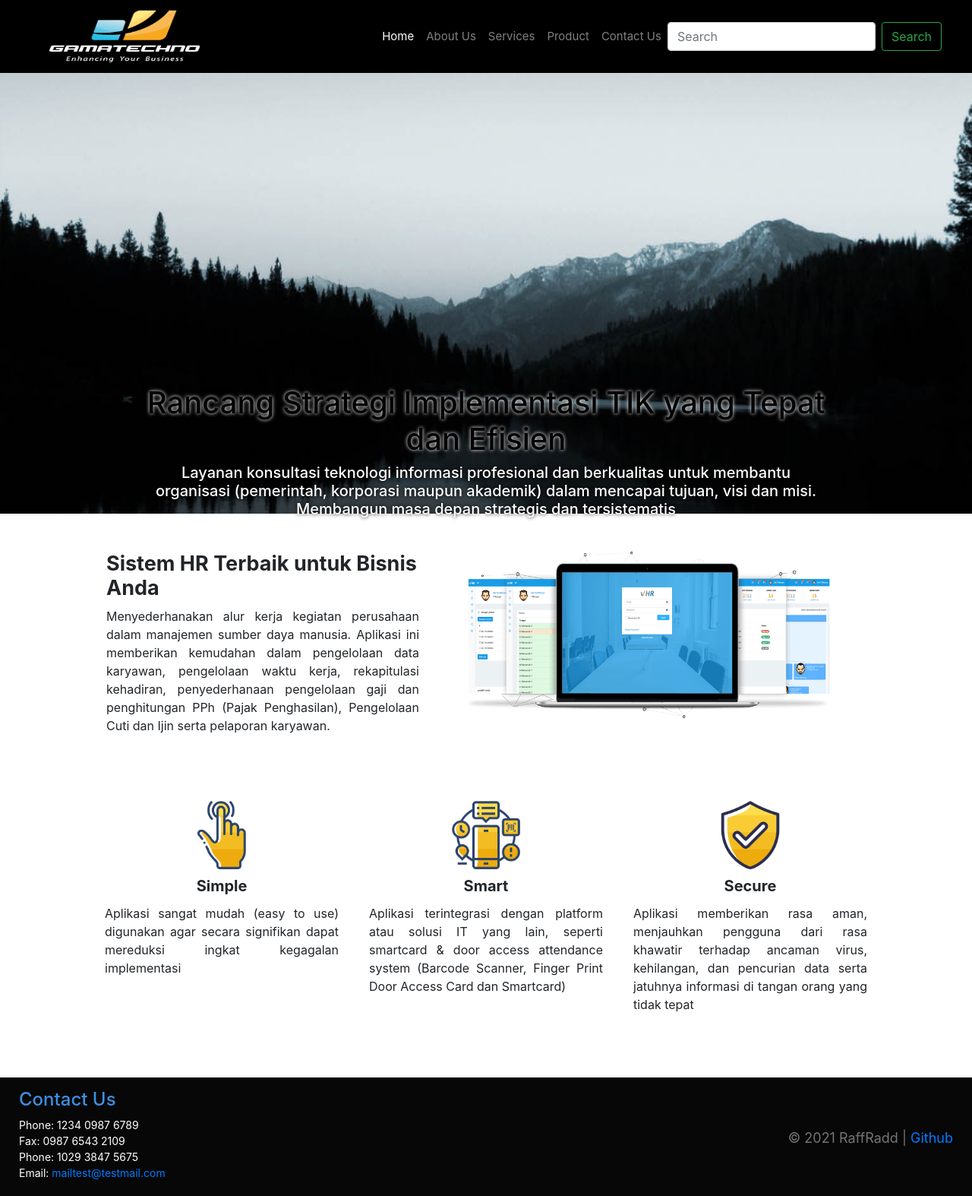
After one commit to RaffRadd/Tubes-Webpro, a CodeIgniter app: page /TUBES/Product in a window 1280 px wide. The commit adds this page. Shown: the whole page at 76% size. Run offline with CodeIgniter, Linux system fonts and the light colour scheme.

```diff
--- /dev/null
+++ b/application/controllers/Product.php
@@ -0,0 +1,16 @@
+<?php
+defined('BASEPATH') OR exit('No direct script access allowed');
+
+class Product extends CI_Controller {
+	public function __construct(){
+		parent::__construct();
+	}
+
+	public function index()
+	{
+		$this->load->helper('url');
+		$this->load->view('header');
+		$this->load->view('Product');
+		$this->load->view('footer');
+	}
+}
--- /dev/null
+++ b/application/views/Product.php
@@ -0,0 +1,100 @@
+<?php defined('BASEPATH') OR exit('No direct script access allowed');?>
+<!doctype html>
+
+<html lang="en">
+<head>
+
+	<meta charset="utf-8">
+	<link href="https://cdn.jsdelivr.net/npm/bootstrap@4.5.3/dist/css/bootstrap.min.css" rel="stylesheet">
+
+	<style>
+	.center {
+  display: block;
+  margin-left: auto;
+  margin-right: auto;
+}
+
+	</style>
+
+	<title>GamaTechno - About Us</title>
+</head>
+
+<body>
+
+    <div>
+		<img src="./images/banner-bg.jpg" class="d-block w-100" alt="..." style="height:580px;">
+		<div class="carousel-caption" style="margin-bottom:70px;">
+
+            <h1 style="color:black; text-shadow: 0px 0px 5px #FFF">Rancang Strategi Implementasi TIK yang Tepat dan Efisien</h1>
+
+            <h5 style="text-shadow: 0px 0px 5px #000">Layanan konsultasi teknologi informasi profesional dan berkualitas untuk membantu organisasi (pemerintah, korporasi maupun akademik) dalam mencapai tujuan, visi dan misi. Membangun masa depan strategis dan tersistematis</h5>
+
+        </div>
+	</div>
+
+
+	<div style="width: 100%; overflow: hidden; margin-top:10px;">
+
+		<div style="width: 600px; float: right; margin-right: 10%">
+			<img class="center" alt="..." src="./images/EOVIZ-Cloud-Business-System.png" height="300" width="500">
+		</div>
+
+		<div style="margin-right: 50%;">
+			<div style="margin:40px 0px 0px 120px;">
+				<h2 style="font-size:27px; font-weight:bold; margin-left:20px;">Sistem HR Terbaik untuk Bisnis Anda</h2>
+				<p style="text-align: justify; margin:0px 20px 0px 20px">
+				Menyederhanakan alur kerja kegiatan perusahaan dalam manajemen sumber daya manusia. Aplikasi ini memberikan kemudahan dalam pengelolaan data karyawan, pengelolaan waktu kerja, rekapitulasi kehadiran, penyederhanaan pengelolaan gaji dan penghitungan PPh (Pajak Penghasilan), Pengelolaan Cuti dan Ijin serta pelaporan karyawan.
+				</p>
+			</div>
+		</div>
+
+	</div>
+
+
+
+
+
+		<div class="list-service d-flex flex-row justify-content-between m-5" style="padding:0px 70px 0px 70px; text-align:justify;">
+
+			<div class="card" style="width: 400px; border:none;">
+				<div class="card-body d-flex flex-column">
+					<img class="center" alt="..." src="./images/icon-simple.png" style="padding-bottom:10px"; width="90px" height="100px">
+					<center>
+						<h5 class="card-title" style="font-size:20px;font-weight: bold;">Simple</h5>
+					</center>
+					<p>Aplikasi sangat mudah (easy to use) digunakan agar secara signifikan dapat mereduksi ingkat kegagalan implementasi</p>
+				</div>
+			</div>
+
+
+			<div class="card" style="width: 400px; border:none">
+				<div class="card-body d-flex flex-column">
+					<img class="center" alt="..." src="./images/icon-smart.png" style="padding-bottom:10px"; width="90px" height="100px">
+
+					<center>
+						<h5 class="card-title" style="font-size:20px;font-weight: bold;">Smart</h5>
+					</center>
+					<p>Aplikasi terintegrasi dengan platform atau solusi IT yang lain, seperti smartcard & door access attendance system (Barcode Scanner, Finger Print Door Access Card dan Smartcard)</p>
+				</div>
+			</div>
+
+
+			<div class="card" style="width: 400px; border:none;">
+				<div class="card-body d-flex flex-column">
+					<img class="center" alt="..." src="./images/icon-secure.png" style="padding-bottom:10px"; width="90px" height="100px">
+
+					<center>
+						<h5 class="card-title" style="font-size:20px;font-weight: bold;">Secure</h5>
+					</center>
+					<p>Aplikasi memberikan rasa aman, menjauhkan pengguna dari rasa khawatir terhadap ancaman virus, kehilangan, dan pencurian data serta jatuhnya informasi di tangan orang yang tidak tepat</p>
+				</div>
+			</div>
+		</div>
+	</div>
+
+	<script src="https://code.jquery.com/jquery-3.5.1.slim.min.js">
+	</script>
+	<script src="https://cdn.jsdelivr.net/npm/bootstrap@4.5.3/dist/js/bootstrap.bundle.min.js">
+	</script>
+</body>
+</html>
--- a/application/views/header.php
+++ b/application/views/header.php
@@ -4,7 +4,7 @@ defined('BASEPATH') OR exit('No direct script access allowed');
 
     <nav class="navbar sticky-top navbar-expand-lg navbar-dark" style="background-color: #000000; font-size:15px;">
         <a class="navbar-brand ml-5" href="<?php echo site_url('')?>">
-            <img src="./images/GT.png" width="200" height="70" alt="" loading="lazy">
+            <img src="./images/GT.png" width="200px" height="70px" alt="" loading="lazy">
         </a>
         <button class="navbar-toggler" type="button" data-toggle="collapse" data-target="#navbarSupportedContent" aria-controls="navbarSupportedContent" aria-expanded="false" aria-label="Toggle navigation">
             <span class="navbar-toggler-icon"></span>
@@ -24,7 +24,7 @@ defined('BASEPATH') OR exit('No direct script access allowed');
                         <a class="nav-link" href="<?php echo base_url('services')?>">Services</a>
                     </li>
                     <li class="nav-item" style="margin-left:0px;">
-                        <a class="nav-link" href="#">Product</a>
+                        <a class="nav-link" href="<?php echo base_url('Product')?>">Product</a>
                     </li>
                     <li class="nav-item" style="margin-left:0px;">
                         <a class="nav-link" href="<?php echo site_url('contactUs')?>">Contact Us</a>
--- a/css/home.css
+++ b/css/home.css
@@ -9,10 +9,12 @@
 	display: inline-block;
 	font-size: 16px;
 }
+
 .box {
 	float: left;
 	margin-right: 20px;
 }
+
 .carousel-control-next, .carousel-control-prev {
 	filter: invert(100%);
 }
```
Also changed, not shown: application/views/home.php (+85 -65 lines), css/services.css (+9 -0 lines), images/EOVIZ-Cloud-Business-System.png (added), images/icon-secure.png (added), images/icon-simple.png (added), images/icon-smart.png (added).
